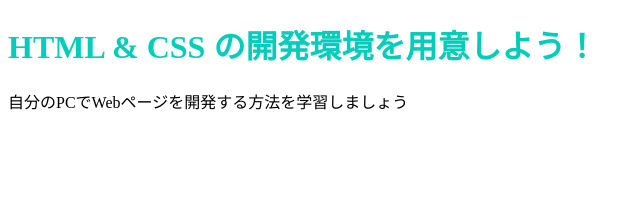
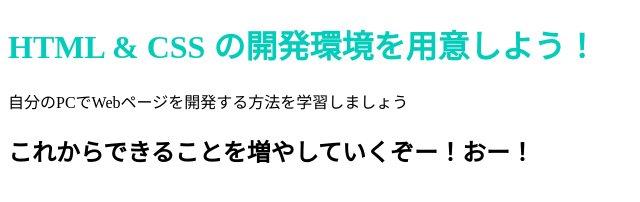
Before and after one commit to masashishishi/masashishishi, a plain HTML site: page index.HTML in a window 1280 px wide. Shown: the whole page, without its empty margins (0-640 px from the left). Drawn offline with Linux system fonts and the light colour scheme.

Commit message:
Update index.HTML

```diff
--- a/index.HTML
+++ b/index.HTML
@@ -8,5 +8,6 @@
   <body>
     <h1 class="title">HTML & CSS の開発環境を用意しよう！</h1>
     <p>自分のPCでWebページを開発する方法を学習しましょう</p>
+    <h2>これからできることを増やしていくぞー！おー！</h2>
   </body>
 </html>
```
